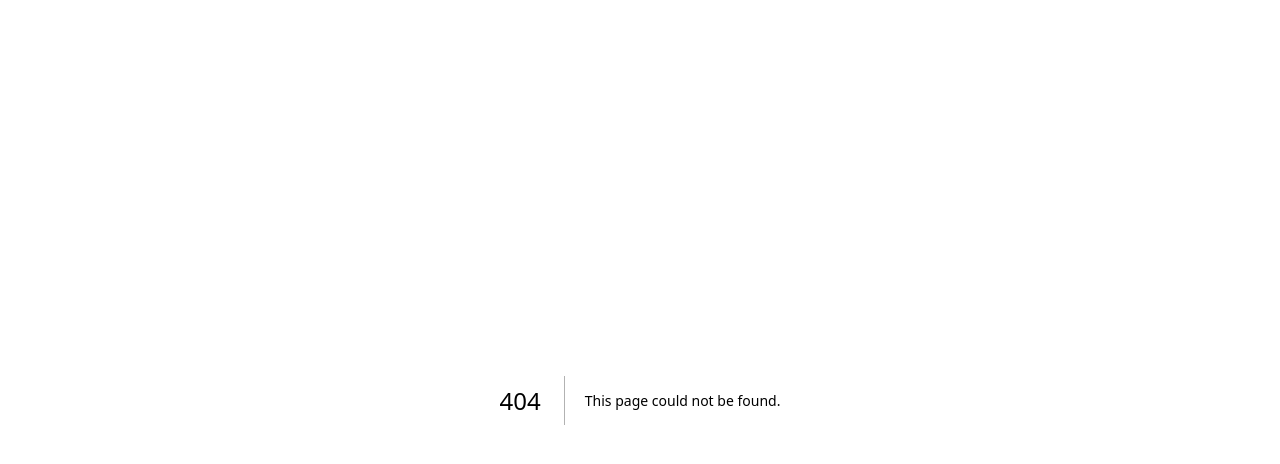
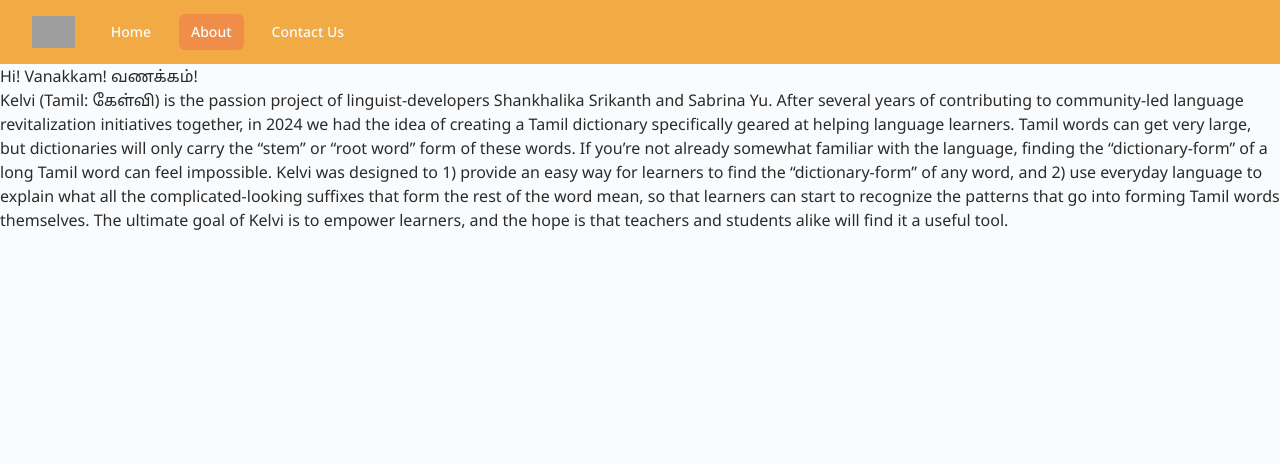
Before and after one commit to saltyseadawg/kelvi-frontend, a Next.js app: page /about in a window 1280 px wide. Before the commit this address had no page. Shown: the top 464 px of the page. Built offline with nearby package versions, Linux system fonts and the light colour scheme; grey boxes are pictures that could not be loaded.

Commit message:
- make navbar functional - add about page

```diff
--- /dev/null
+++ b/src/app/about/page.tsx
@@ -0,0 +1,14 @@
+import Navbar from "../components/Navbar/Navbar"
+
+export default function About() {
+    return (
+        <div>
+            <Navbar></Navbar>
+            <main>
+                <h1>Hi! Vanakkam! வணக்கம்!</h1>
+
+                <p>Kelvi (Tamil: கேள்வி) is the passion project of linguist-developers Shankhalika Srikanth and Sabrina Yu. After several years of contributing to community-led language revitalization initiatives together, in 2024 we had the idea of creating a Tamil dictionary specifically geared at helping language learners. Tamil words can get very large, but dictionaries will only carry the “stem” or “root word” form of these words. If you’re not already somewhat familiar with the language, finding the “dictionary-form” of a long Tamil word can feel impossible. Kelvi was designed to 1) provide an easy way for learners to find the “dictionary-form” of any word, and 2) use everyday language to explain what all the complicated-looking suffixes that form the rest of the word mean, so that learners can start to recognize the patterns that go into forming Tamil words themselves. The ultimate goal of Kelvi is to empower learners, and the hope is that teachers and students alike will find it a useful tool.</p>
+            </main>
+        </div>
+    )
+}
--- a/src/app/components/Navbar/Navbar.tsx
+++ b/src/app/components/Navbar/Navbar.tsx
@@ -1,10 +1,15 @@
+'use client';
+
+import Link from 'next/link'
+import { usePathname } from 'next/navigation'
+
 import { Disclosure, DisclosureButton, DisclosurePanel } from '@headlessui/react'
 import { Bars3Icon, XMarkIcon } from '@heroicons/react/24/outline'
 
 const navigation = [
-  { name: 'Home', href: '#', current: true },
-  { name: 'About', href: '#', current: false },
-  { name: 'Contact Us', href: '#', current: false },
+  { name: 'Home', href: '/', current: true },
+  { name: 'About', href: '/about', current: false },
+  { name: 'Contact Us', href: '/contact', current: false },
 ]
 
 function classNames(...classes: string[]) {
@@ -12,6 +17,8 @@
 }
 
 export default function Navbar() {
+  const pathname = usePathname()
+
   return (
     <Disclosure as="nav" className="bg-[#F2AA45]">
       <div className="mx-auto max-w-7xl px-2 sm:px-6 lg:px-8">
@@ -35,41 +42,51 @@
             </div>
             <div className="hidden sm:ml-6 sm:block">
               <div className="flex space-x-4">
-                {navigation.map((item) => (
-                  <a
+                {navigation.map((item) => {
+                  const isCurrent = item.href === pathname
+                  return (
+                    <Link
                       key={item.name}
                       href={item.href}
-                    aria-current={item.current ? 'page' : undefined}
+                      aria-current={isCurrent ? 'page' : undefined}
                       className={classNames(
-                      item.current ? 'bg-[#F08D49] text-white' : 'text-[#F9FBFD] hover:bg-[#F6C974] hover:text-white',
-                      'rounded-md px-3 py-2 text-sm font-medium font-sans',
+                        isCurrent
+                          ? 'bg-[#F08D49] text-white'
+                          : 'text-[#F9FBFD] hover:bg-[#F6C974] hover:text-white',
+                        'rounded-md px-3 py-2 text-sm font-medium font-sans'
                       )}
                     >
                       {item.name}
-                  </a>
-                ))}
+                    </Link>
+                  )
+                })}
               </div>
             </div>
           </div>
         </div>
       </div>
-
+      {/*Mobile settings*/}
       <DisclosurePanel className="sm:hidden">
         <div className="space-y-1 px-2 pt-2 pb-3">
-          {navigation.map((item) => (
+          {navigation.map((item) => {
+            const isCurrent = item.href === pathname
+            return (
               <DisclosureButton
                 key={item.name}
-              as="a"
+                as={Link}
                 href={item.href}
-              aria-current={item.current ? 'page' : undefined}
+                aria-current={isCurrent ? 'page' : undefined}
                 className={classNames(
-                item.current ? 'bg-gray-900 text-white' : 'text-gray-300 hover:bg-gray-700 hover:text-white',
-                'block rounded-md px-3 py-2 text-base font-medium',
+                  isCurrent
+                    ? 'bg-gray-900 text-white'
+                    : 'text-gray-300 hover:bg-gray-700 hover:text-white',
+                  'block rounded-md px-3 py-2 text-base font-medium'
                 )}
               >
                 {item.name}
               </DisclosureButton>
-          ))}
+            )
+          })}
         </div>
       </DisclosurePanel>
     </Disclosure>
```
Lines whose indentation alone changed are shown as unchanged.
